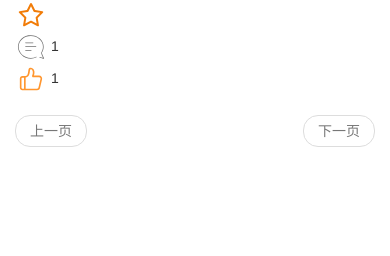
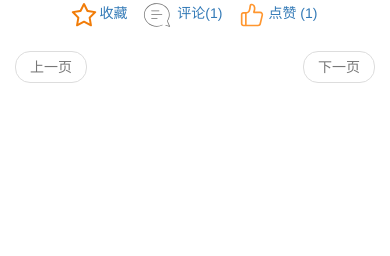
Before and after one commit to wuwayne/MiniBlog, a Flask app: page /index in a window 390 px wide; the page is wider, and only the part inside the window is pictured. Shown: the part 588-844 px from the top of that part. Run offline with Flask 2, Linux system fonts and the light colour scheme; a user stored in the database is signed in; tables that the repository leaves empty hold one stand-in row (values such as "Sample post"); some libraries are stand-ins or nearby versions.

Commit message:
change social system layout

```diff
--- a/app/social/templates/_comment_form.html
+++ b/app/social/templates/_comment_form.html
@@ -1,27 +1,50 @@
 {% import 'bootstrap/wtf.html' as wtf %}
 
 {% if g.comment_form %}
-<div id="commentForm{{post.id}}" class="row" style="display: none;">
-    <div class="col-md-4">
+<div id="commentForm{{post.id}}"  style="display: none;">
+	<table class="table">
+    <tr>
+       <td width="70px">
+            <a href="{{ url_for('main.user', username=post.author.username) }}">
+                <img class="img-thumbnail" src="{{ post.author.avatar(70) }}" />
+            </a>
+        </td>
+        <td>
     	<form id="commentData{{post.id}}" action="javascript:post_comment({{post.id}})" method="post">
         {{ wtf.quick_form(g.comment_form) }}
         </form>
-        <hr>
-    </div>
+        </td>
+    </tr>
+</table>
+
 </div>
 {% endif %}
+
 {% if post.comments.count() > 0 %}
-<div id="commentList{{post.id}}" style="display: none;">
+<div class="anyidian" id="commentList{{post.id}}" style="display: none;">
+<table class="table table-hover">
 {% with comments = post.comments.all()[::-1] %}
 {% for comment in comments %}
-<a href="{{ url_for('main.user', username=comment.author.username) }}">
+<tr>
+   <td width="70px">
+        <a href="{{ url_for('main.user', username=comment.author.username) }}">
+            <img class="img-thumbnail" src="{{ comment.author.avatar(70) }}" />
+        </a>
+
+</td>
+<td>
+	<a href="{{ url_for('main.user', username=comment.author.username) }}">
     {{ comment.author.username }}
 </a>
 （{{ moment(comment.timestamp).fromNow() }}）{{_('说')}}:
 <span>{{ comment.body }}</span>
 <br>
-<hr>
+</td>
 {% endfor %}
 {% endwith %}
+</tr>
+</table>
+<p class="text-center" onclick="toggle_comment('{{post.id}}');">{{_("收起")}}</p>
 </div>
+
 {% endif %}
--- a/app/social/templates/_social.html
+++ b/app/social/templates/_social.html
@@ -1,46 +1,51 @@
 <!-- 收藏 -->
+
+
 {% if current_user.is_staring(post) %}
-<div id="before_star{{post.id}}" style="display: none;"><a href="javascript:before_star('{{post.id}}');"><img src="{{url_for('static',filename='scq.png')}}" /></a>
-</div>
+	<ul class="list-inline text-center">
+<li id="before_star{{post.id}}" style="display: none;"><a href="javascript:before_star('{{post.id}}');"><img src="{{url_for('static',filename='scq.png')}}" />{{_("收藏")}}</a>
+</li>
 
-<div id="after_star{{post.id}}" ><a href="javascript:after_star('{{post.id}}');"><img src="{{url_for('static',filename='sch.png')}}" /></a>
-</div>
+<li id="after_star{{post.id}}" ><a href="javascript:after_star('{{post.id}}');"><img src="{{url_for('static',filename='sch.png')}}" />{{_("收藏")}}</a>
+</li>
 
 {% else %}
-<div id="before_star{{post.id}}"><a href="javascript:before_star('{{post.id}}');"><img src="{{url_for('static',filename='scq.png')}}" /></a>
-</div>
+	<ul class="list-inline text-center">
+<li id="before_star{{post.id}}"><a href="javascript:before_star('{{post.id}}');"><img src="{{url_for('static',filename='scq.png')}}" />{{_("收藏")}}</a>
+</li>
 
-<div id="after_star{{post.id}}" style="display: none;"><a href="javascript:after_star('{{post.id}}');"><img src="{{url_for('static',filename='sch.png')}}" /></a>
-</div>
+<li id="after_star{{post.id}}" style="display: none;"><a href="javascript:after_star('{{post.id}}');"><img src="{{url_for('static',filename='sch.png')}}" />{{_("收藏")}}</a>
+</li>
 
 {% endif %}
 
 <!-- 评论 -->
-<div>
-	<a href="javascript:get_comment('{{post.id}}');"><img src="{{url_for('static',filename='pl.png')}}" /></a>
-    <span>{{ post.comments.count() }}</span>
-</div>
-{% include "_comment_form.html" %}
 
+<li>
+	<a href="javascript:toggle_comment('{{post.id}}');"><img src="{{url_for('static',filename='pl.png')}}" />
+    {{_("评论")}}(<span>{{ post.comments.count() }}</span>)</a>
+</li>
 
 
 <!-- 点赞 -->
 {% if current_user.is_thumbing(post) %}
-<div id="before_zan{{post.id}}" style="display: none;"><a href="javascript:before_zan('{{post.id}}');"><img src="{{url_for('static',filename='before_zan.png')}}" /></a>
-    <span>{{ post.thumbers.count() }}</span>
-</div>
 
-<div id="after_zan{{post.id}}" ><a href="javascript:after_zan('{{post.id}}');"><img src="{{url_for('static',filename='after_zan.png')}}" /></a>
-    <span>{{ post.thumbers.count() }}</span>
-</div>
+<li id="before_zan{{post.id}}" style="display: none;"><a href="javascript:before_zan('{{post.id}}');"><img src="{{url_for('static',filename='before_zan.png')}}" />{{_("点赞")}}
+    (<span>{{ post.thumbers.count() }}</span>)</a>
+</li>
 
+<li id="after_zan{{post.id}}" ><a href="javascript:after_zan('{{post.id}}');"><img src="{{url_for('static',filename='after_zan.png')}}" />{{_("点赞")}}
+    (<span>{{ post.thumbers.count() }}</span>)</a>
+</li>
+</ul>
 {% else %}
-<div id="before_zan{{post.id}}"><a href="javascript:before_zan('{{post.id}}');"><img src="{{url_for('static',filename='before_zan.png')}}" /></a>
-    <span>{{ post.thumbers.count() }}</span>
-</div>
+<li id="before_zan{{post.id}}"><a href="javascript:before_zan('{{post.id}}');"><img src="{{url_for('static',filename='before_zan.png')}}" />{{_("点赞")}}
+    (<span>{{ post.thumbers.count() }}</span>)</a>
+</li>
 
-<div id="after_zan{{post.id}}" style="display: none;"><a href="javascript:after_zan('{{post.id}}');"><img src="{{url_for('static',filename='after_zan.png')}}" /></a>
-    <span>{{ post.thumbers.count() }}</span>
-</div>
-
+<li id="after_zan{{post.id}}" style="display: none;"><a href="javascript:after_zan('{{post.id}}');"><img src="{{url_for('static',filename='after_zan.png')}}" />{{_("点赞")}}
+    (<span>{{ post.thumbers.count() }}</span>)</a>
+</li>
+</ul>
 {% endif %}
+{% include "_comment_form.html" %}
--- a/app/static/main.css
+++ b/app/static/main.css
@@ -9,3 +9,7 @@ body {
 .userImg{
 	margin-top: 10px;
 }
+
+.anyidian{
+	background-color:#EEEEEE;
+}
--- a/app/static/main.js
+++ b/app/static/main.js
@@ -84,7 +84,7 @@ function after_zan(id) {
 //     })
 // };
 
-function get_comment(id) {
+function toggle_comment(id) {
     $('#commentForm'+id).toggle();
     $('#commentList'+id).toggle();
 }
```
